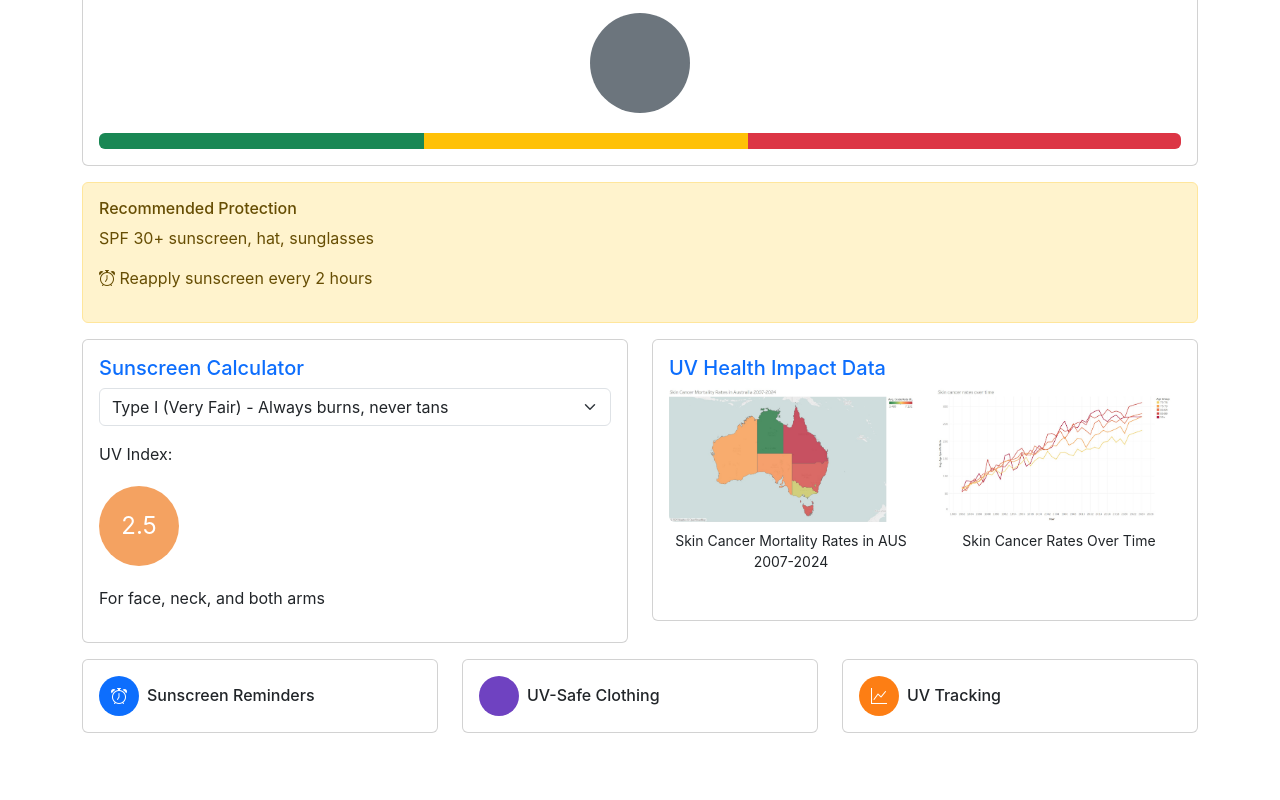
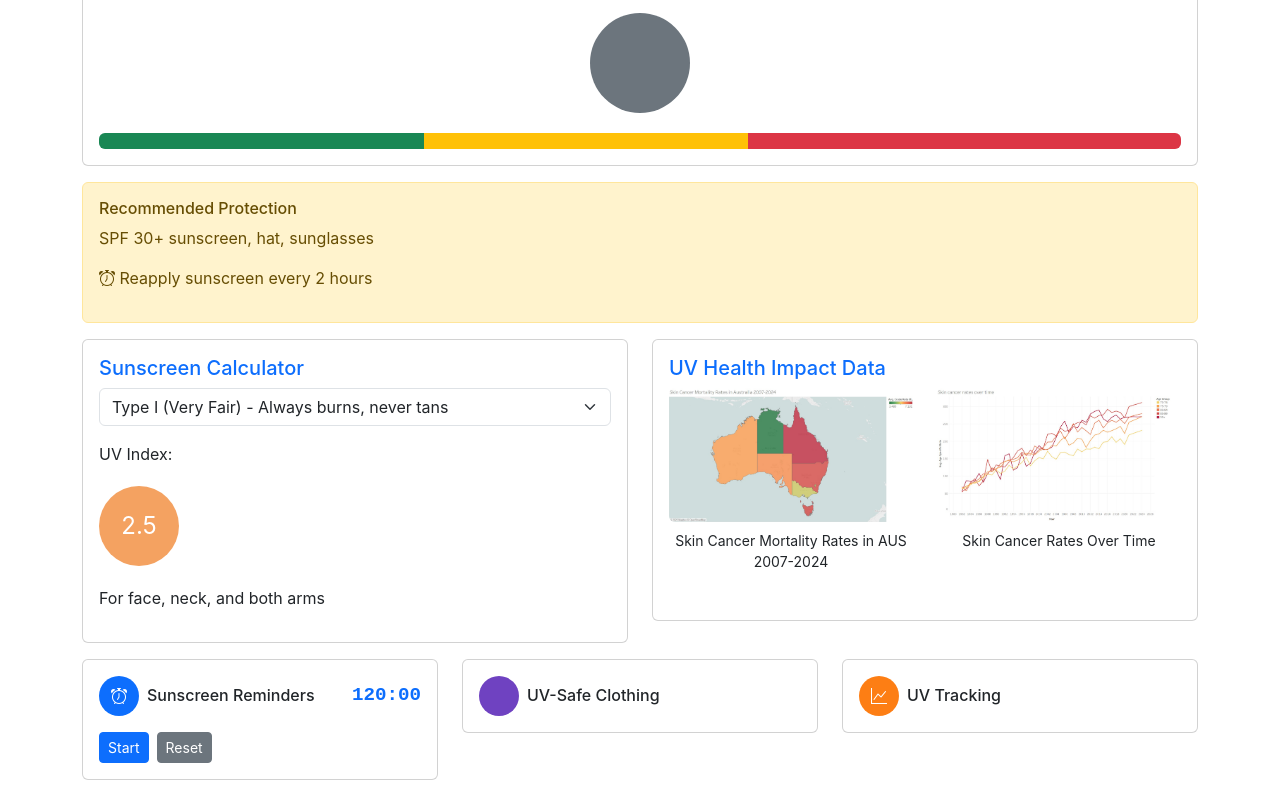
Before and after one commit to ycao0070/sunscreen_proj, a Vue app: page / in a window 1280 px wide. Shown: the part 321-1121 px from the top of the page. Before the commit the page ends 1074 px from the top, so only its background shows below. Built offline with nearby package versions, Linux system fonts and the light colour scheme.

Commit message:
Sunscreen Reminders

```diff
--- a/src/HomeView.vue
+++ b/src/HomeView.vue
@@ -129,11 +129,29 @@
         <div class="col-md-4">
           <div class="card">
             <div class="card-body">
-              <div class="d-flex align-items-center">
-                <div class="feature-icon bg-primary text-white">
-                  <i class="bi bi-alarm"></i>
+              <div class="d-flex align-items-center justify-content-between">
+                <div class="d-flex align-items-center">
+                  <div class="feature-icon bg-primary text-white">
+                    <i class="bi bi-alarm"></i>
+                  </div>
+                  <h6 class="ms-2 mb-0">Sunscreen Reminders</h6>
                 </div>
-                <h6 class="ms-2 mb-0">Sunscreen Reminders</h6>
+                <span class="timer-display">{{ formatTime(timerMinutes, timerSeconds) }}</span>
+              </div>
+              <div class="mt-3 d-flex gap-2">
+                <button
+                  class="btn btn-sm"
+                  :class="timerActive ? 'btn-danger' : 'btn-primary'"
+                  @click="timerActive ? stopTimer() : startTimer()"
+                >
+                  {{ timerActive ? 'Stop' : 'Start' }}
+                </button>
+                <button
+                  class="btn btn-sm btn-secondary"
+                  @click="resetTimer"
+                >
+                  Reset
+                </button>
               </div>
             </div>
           </div>
@@ -189,6 +207,10 @@ export default {
         { id: 4, label: 'Type IV (Olive) - Burns minimally, tans well' },
         { id: 5, label: 'Type V (Dark) - Burns rarely, tans deeply' },
       ],
+      timerMinutes: 120,
+      timerSeconds: 0,
+      timerActive: false,
+      timerId: null,
     }
   },
   computed: {
@@ -250,10 +272,46 @@ export default {
         return 100 / 3 // Equal width for each section
       }
       return 0
+    },
+    startTimer() {
+      if (!this.timerActive) {
+        this.timerActive = true;
+        this.timerMinutes = 120;
+        this.timerSeconds = 0;
+        this.timerId = setInterval(this.updateTimer, 1000);
+      }
+    },
+    stopTimer() {
+      this.timerActive = false;
+      clearInterval(this.timerId);
+    },
+    resetTimer() {
+      this.stopTimer();
+      this.timerMinutes = 120;
+      this.timerSeconds = 0;
+    },
+    updateTimer() {
+      if (this.timerSeconds > 0) {
+        this.timerSeconds--;
+      } else if (this.timerMinutes > 0) {
+        this.timerMinutes--;
+        this.timerSeconds = 59;
+      } else {
+        this.stopTimer();
+        // You might want to add a notification here
+      }
+    },
+    formatTime(minutes, seconds) {
+      return `${minutes.toString().padStart(2, '0')}:${seconds.toString().padStart(2, '0')}`;
     }
   },
   created() {
     this.fetchWeatherData()
+  },
+  beforeUnmount() {
+    if (this.timerId) {
+      clearInterval(this.timerId);
+    }
   },
 }
 </script>
@@ -346,4 +404,16 @@ h2 {
   box-shadow: none;
   border-bottom: 1px solid #0d6efd;
 }
+
+.timer-display {
+  font-family: monospace;
+  font-size: 1.2rem;
+  font-weight: bold;
+  color: #0d6efd;
+}
+
+.btn-sm {
+  padding: 0.25rem 0.5rem;
+  font-size: 0.875rem;
+}
 </style>
```
